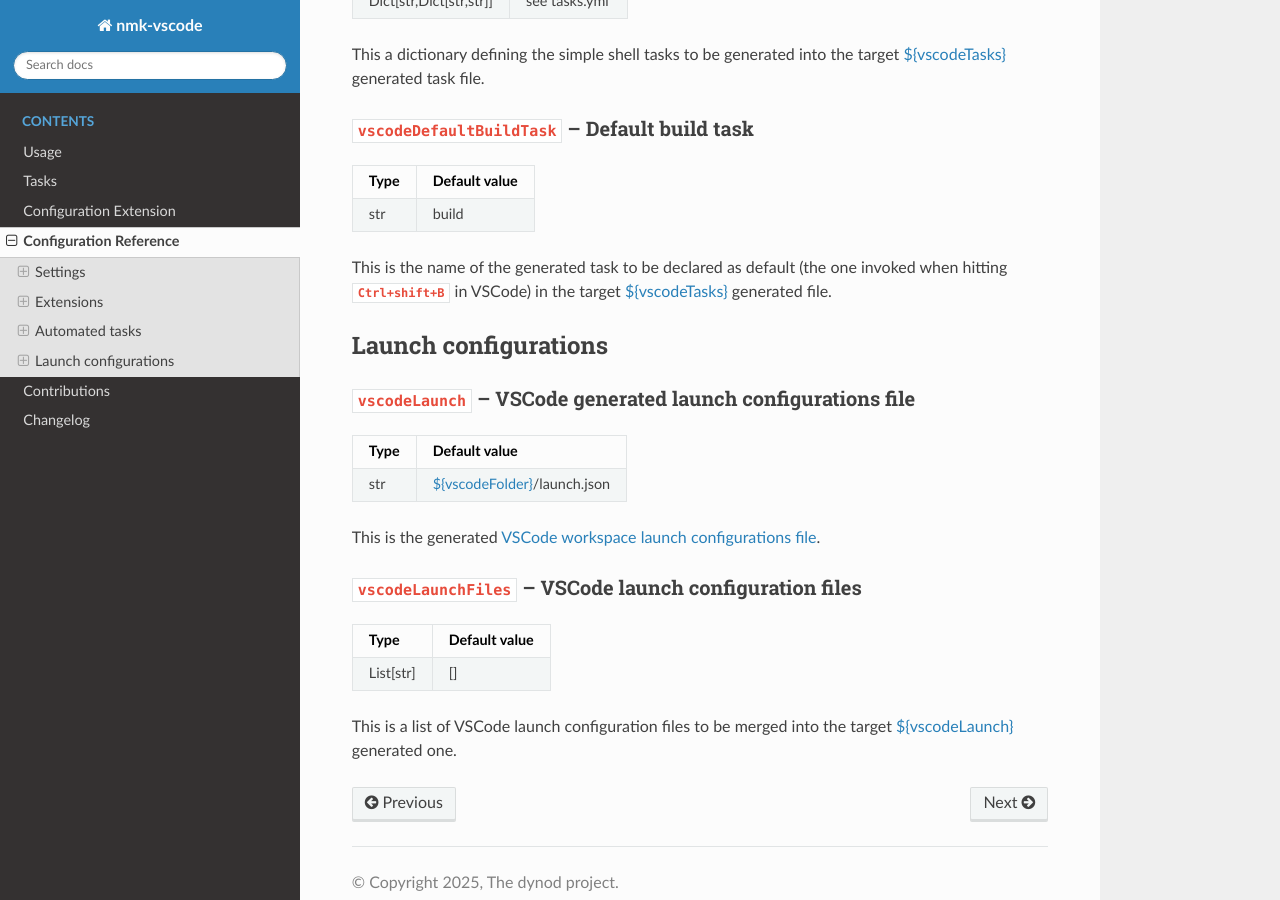
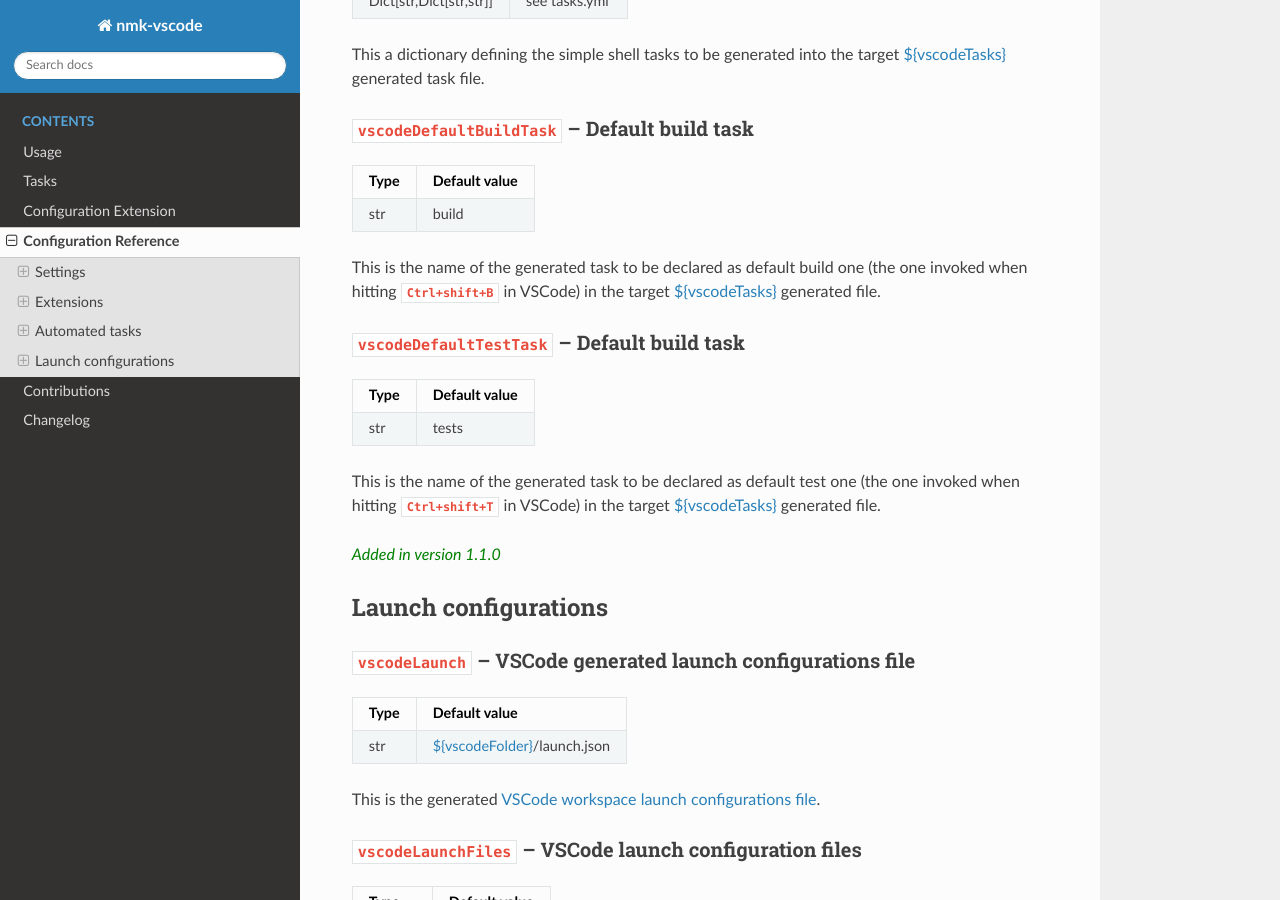
Before and after one commit to dynod/nmk-vscode, a Sphinx documentation site: the page built from doc/config.md, in a window 1280 px wide and 900 px high, scrolled down 2534 px. Built offline with Sphinx 7.4.7 and the Read the Docs theme 3.1.0, drawn with Linux system fonts in a browser that asks for light colours.

Commit message:
Configure test default task -- resolves dynod/nmk#287

```diff
--- a/doc/config.md
+++ b/doc/config.md
@@ -116,7 +116,18 @@ This a dictionary defining the simple shell tasks to be generated into the targe
 |-     |-
 | str  | build
 
-This is the name of the generated task to be declared as default (the one invoked when hitting **`Ctrl+shift+B`** in VSCode) in the target {ref}`${vscodeTasks}<vscodeTasks>` generated file.
+This is the name of the generated task to be declared as default build one (the one invoked when hitting **`Ctrl+shift+B`** in VSCode) in the target {ref}`${vscodeTasks}<vscodeTasks>` generated file.
+
+(vscodeDefaultTestTask)=
+### **`vscodeDefaultTestTask`** -- Default build task
+
+| Type | Default value |
+|-     |-
+| str  | tests
+
+This is the name of the generated task to be declared as default test one (the one invoked when hitting **`Ctrl+shift+T`** in VSCode) in the target {ref}`${vscodeTasks}<vscodeTasks>` generated file.
+
+*<span style="color:green">Added in version 1.1.0</span>*
 
 ## Launch configurations
 
--- a/src/nmk_vscode/templates/tasks.json.jinja
+++ b/src/nmk_vscode/templates/tasks.json.jinja
@@ -5,7 +5,7 @@
             "label": "nmk {{ name }}",
             "type": "shell",
             "command": "source .buildenv/activate.sh && nmk {{ name }}",
-            "group": {% if name == defaultTask %}{
+            "group": {% if name in defaultTasks %}{
                 "kind": "{{ nmkTasks[name].group }}",
                 "isDefault": true
             }{% else %}"{{ nmkTasks[name].group }}"{% endif %},
@@ -25,7 +25,7 @@
             "label": "{{ name }}",
             "type": "shell",
             "command": "{{ shellTasks[name].command }}",
-            "group": {% if name == defaultTask %}{
+            "group": {% if name in defaultTasks %}{
                 "kind": "{{ shellTasks[name].group }}",
                 "isDefault": true
             }{% else %}"{{ shellTasks[name].group }}"{% endif %},
```
Also changed, not shown: doc/changelog.md (+4 -3 lines), src/nmk_vscode/tasks.yml (+6 -1 lines), 1 other file.
